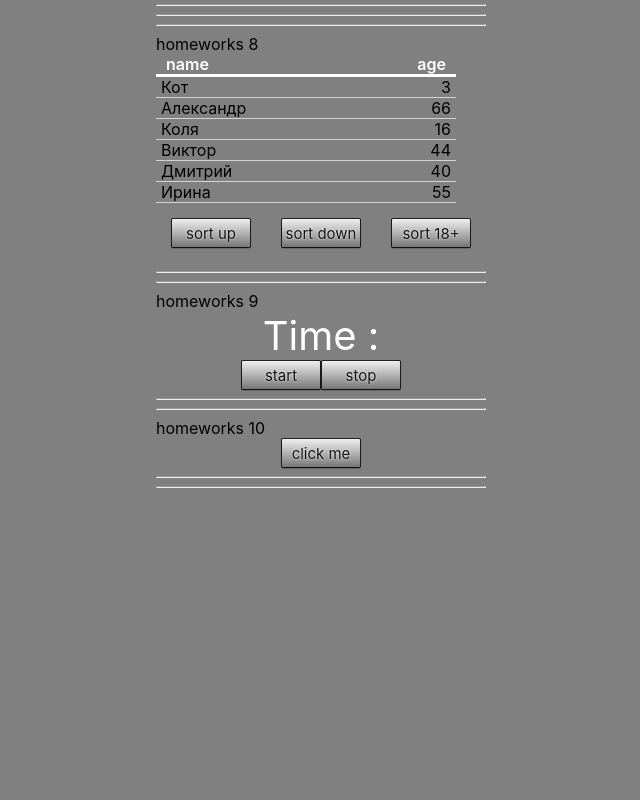
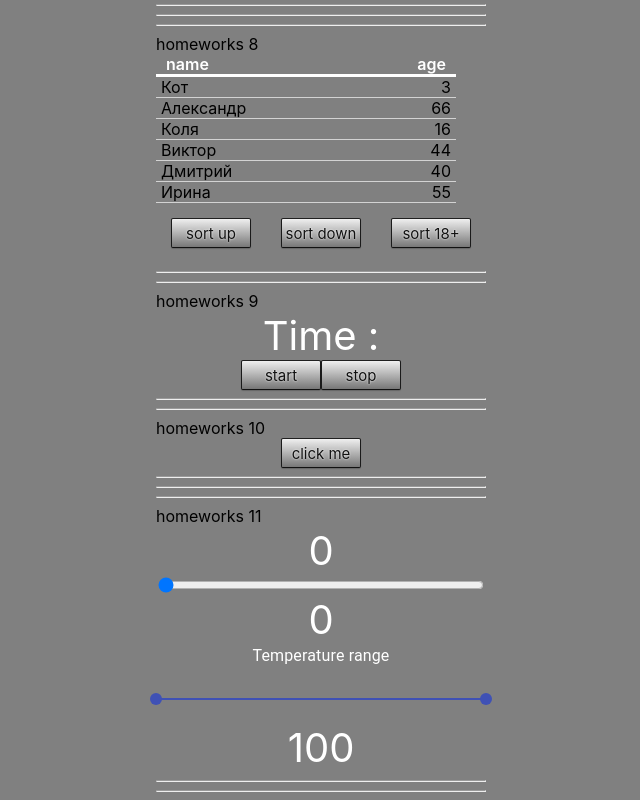
Before and after one commit to TkachukSA/homeworks-Ignat, a React (Create React App) app: page /#/pre-junior in a window 1280 px wide. Shown: the part 1105-1905 px from the top of the page, without its empty margins (319-959 px from the left). Before the commit the page ends 1601 px from the top, so only its background shows below. Built offline with nearby package versions, Linux system fonts and the light colour scheme.

Commit message:
work 11  work

```diff
--- a/src/p1-main/m1-ui/u1-app/App.tsx
+++ b/src/p1-main/m1-ui/u1-app/App.tsx
@@ -10,6 +10,7 @@ import HW6 from "../../../p2-homeworks/h6/HW6";
 import HW8 from "../../../p2-homeworks/h8/HW8";
 import HW9 from "../../../p2-homeworks/h9/HW9";
 import HW10 from "../../../p2-homeworks/h10/HW10";
+import HW11 from "../../../p2-homeworks/h11/HW11";
 
 function App() {
 
--- a/src/p2-homeworks/h10/bll/loadingReducer.ts
+++ b/src/p2-homeworks/h10/bll/loadingReducer.ts
@@ -4,7 +4,6 @@ export type LoadingReducerType =  boolean
 
 
 export const loadingReducer = (state:LoadingReducerType = initState, action: loadingACType): LoadingReducerType => { // fix any
-    debugger
     switch (action.type) {
         case "LOADING": {
             let statecopy = state
--- a/src/p2-homeworks/h11/HW11.tsx
+++ b/src/p2-homeworks/h11/HW11.tsx
@@ -1,10 +1,21 @@
 import React, {useState} from "react";
 import SuperRange from "./common/c7-SuperRange/SuperRange";
 import SuperDoubleRange from "./common/c8-SuperDoubleRange/SuperDoubleRange";
+import s from '../h10/HW10.module.css'
 
 function HW11() {
-    const [value1, setValue1] = useState(0);
-    const [value2, setValue2] = useState(100);
+    const [value1, setValue1] = useState<number>(0);
+    const [value2, setValue2] = useState<number>(100);
+
+    const handleChangeValue = (value: number | number[]) => {
+        if(Array.isArray(value)) {
+            setValue1(value[0])
+            setValue2(value[1])
+        } else {
+            setValue1(value)
+        }
+
+    }
 
     return (
         <div>
@@ -12,17 +23,23 @@ function HW11() {
             homeworks 11
 
             {/*should work (должно работать)*/}
-            <div>
+            <div className={s.item}>
                 <span>{value1}</span>
                 <SuperRange
+                    value={value1}
+                    onChangeRange={handleChangeValue}
                     // сделать так чтоб value1 изменялось
                 />
             </div>
 
-            <div>
+            <div className={s.item}>
                 <span>{value1}</span>
                 <SuperDoubleRange
-                    // сделать так чтоб value1 и value2 изменялось
+
+                    value={[value1,value2]}
+
+                    onChangeRange={handleChangeValue}
+
                 />
                 <span>{value2}</span>
             </div>
--- a/src/p2-homeworks/h11/common/c7-SuperRange/SuperRange.module.css
+++ b/src/p2-homeworks/h11/common/c7-SuperRange/SuperRange.module.css
@@ -1,3 +1,4 @@
 .range {
+    display: grid;
 
 }
--- a/src/p2-homeworks/h11/common/c7-SuperRange/SuperRange.tsx
+++ b/src/p2-homeworks/h11/common/c7-SuperRange/SuperRange.tsx
@@ -22,21 +22,23 @@ const SuperRange: React.FC<SuperRangePropsType> = (
     const onChangeCallback = (e: ChangeEvent<HTMLInputElement>) => {
         onChange && onChange(e); // сохраняем старую функциональность
 
+
         onChangeRange && onChangeRange(+e.currentTarget.value);
     }
 
     const finalRangeClassName = `${s.range} ${className ? className : ""}`;
 
     return (
-        <>
+        <div className={s.range}>
             <input
+
                 type={"range"}
                 onChange={onChangeCallback}
                 className={finalRangeClassName}
 
                 {...restProps} // отдаём инпуту остальные пропсы если они есть (value например там внутри)
             />
-        </>
+        </div>
     );
 }
 
--- a/src/p2-homeworks/h11/common/c8-SuperDoubleRange/SuperDoubleRange.tsx
+++ b/src/p2-homeworks/h11/common/c8-SuperDoubleRange/SuperDoubleRange.tsx
@@ -1,4 +1,6 @@
-import React from "react";
+import React, {ChangeEvent} from "react";
+import {Typography} from "@material-ui/core";
+import Slider from "@material-ui/core/Slider";
 
 type SuperDoubleRangePropsType = {
     onChangeRange?: (value: [number, number]) => void
@@ -14,9 +16,24 @@ const SuperDoubleRange: React.FC<SuperDoubleRangePropsType> = (
 ) => {
     // сделать самому, можно подключать библиотеки
 
+    const onChangeCallback = (e: any, value: (number[] | number)) => {
+        onChangeRange && onChangeRange( value as [number, number]);
+    }
     return (
         <>
-            DoubleRange
+
+            <Typography id="range-slider" gutterBottom>
+                Temperature range
+            </Typography>
+            <Slider
+                value={value}
+                onChange={onChangeCallback}
+                valueLabelDisplay="auto"
+                aria-labelledby="range-slider"
+
+
+
+            />
         </>
     );
 }
--- a/src/p2-homeworks/h5/pages/PreJunior.tsx
+++ b/src/p2-homeworks/h5/pages/PreJunior.tsx
@@ -8,6 +8,7 @@ import HW7 from "../../h7/HW7";
 import HW8 from "../../h8/HW8";
 import HW9 from "../../h9/HW9";
 import HW10 from "../../h10/HW10";
+import HW11 from "../../h11/HW11";
 
 function PreJunior() {
     return (
@@ -21,6 +22,7 @@ function PreJunior() {
             <HW8/>
             <HW9/>
             <HW10/>
+            <HW11/>
 
 
         </div>
--- a/src/p2-homeworks/h7/common/c6-SuperRadio/SuperRadio.tsx
+++ b/src/p2-homeworks/h7/common/c6-SuperRadio/SuperRadio.tsx
@@ -21,18 +21,8 @@ const SuperRadio: React.FC<SuperRadioPropsType> = (
     }
 
 
-    const mappedOptions = options ? options.map((o, i) => ( // map options with key
-        /*<label key={name + "-" + i}>
-            <input
-                type={"radio"}
-                name={name}
-                checked={value === o}
-                value={o}
-                onChange={onChangeCallback}
-                // name, checked, value, onChange
-            />
-            {o}
-        </label>*/
+    const mappedOptions = options ? options.map((o, i) => (
+
         <FormControl component="fieldset">
             <RadioGroup defaultValue="female"   onChange={onChangeCallback} name="customized-radios">
                 <FormControlLabel key={name + "-" + i}
```
